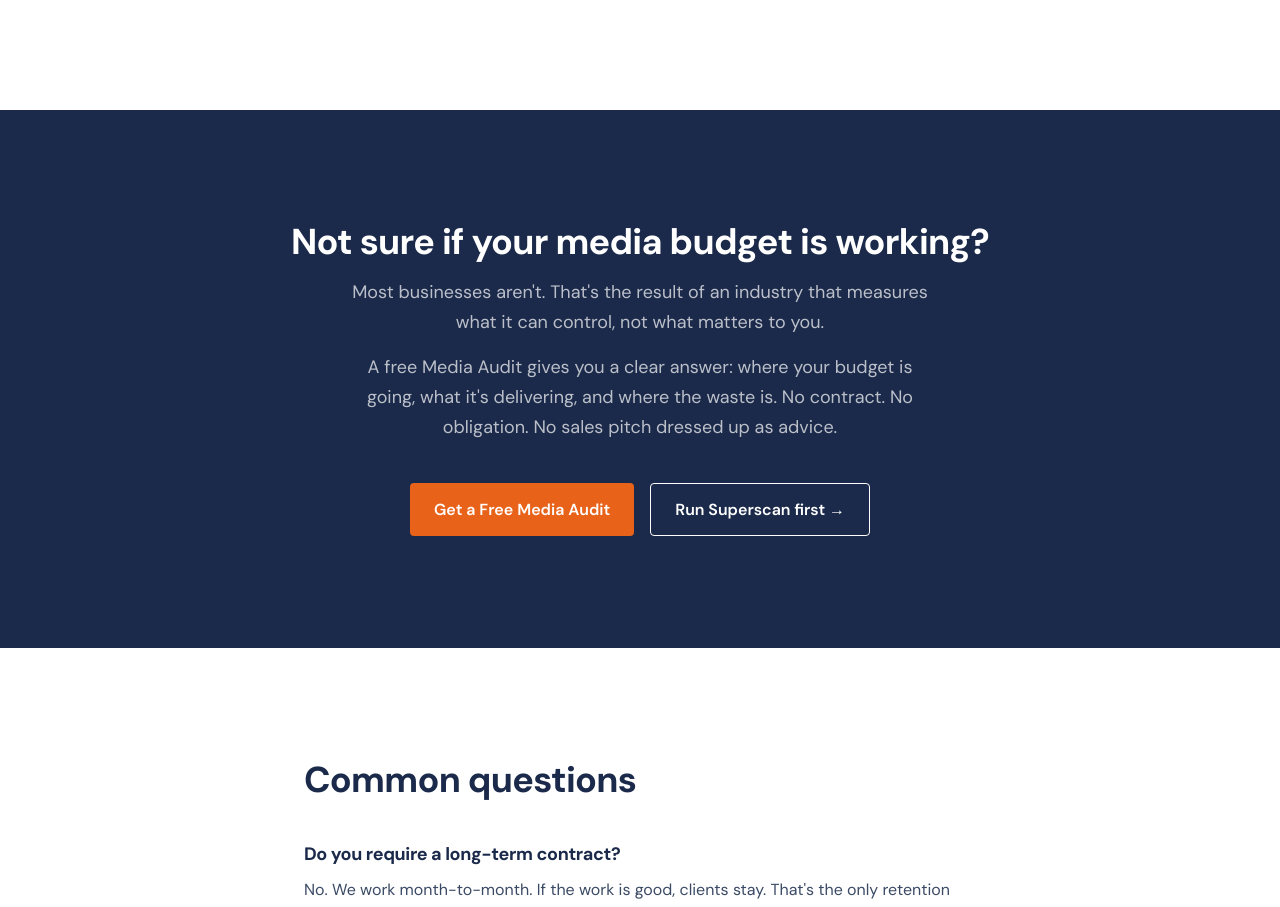
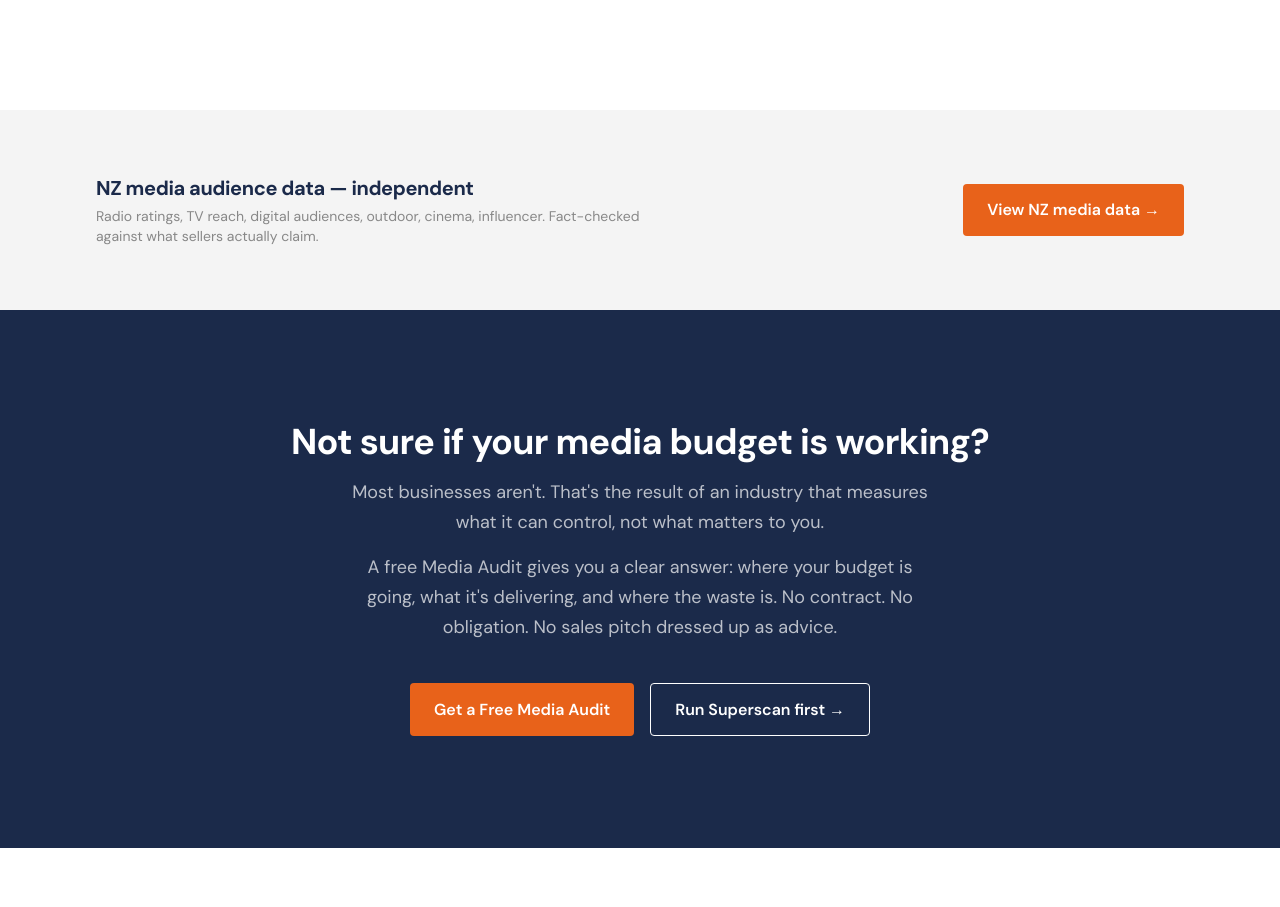
Before and after one commit to ron571/supermedia-website, a Next.js app: page / in a window 1280 px wide. Shown: the part 6156-7063 px from the top of the page. Built offline with nearby package versions, Linux system fonts and the light colour scheme; no server answers.

Commit message:
seo: fix sitemap, robots.txt, meta titles, add homepage resources link

```diff
--- a/src/app/(main)/clients/page.tsx
+++ b/src/app/(main)/clients/page.tsx
@@ -2,9 +2,9 @@ import type { Metadata } from "next";
 import Link from "next/link";
 
 export const metadata: Metadata = {
-  title: "Clients",
+  title: "NZ Media Clients — Businesses Super Media Has Worked With",
   description:
-    "Some of the New Zealand businesses Super Media has worked with across strategy, media planning, auditing and advisory.",
+    "New Zealand businesses Super Media has worked with across media strategy, media planning, auditing and advisory — retail, professional services, financial services, and property.",
   alternates: { canonical: "/clients" },
 };
 
--- a/src/app/(main)/contact/page.tsx
+++ b/src/app/(main)/contact/page.tsx
@@ -1,9 +1,9 @@
 import type { Metadata } from "next";
 
 export const metadata: Metadata = {
-  title: "Talk to Ron",
+  title: "Contact Super Media — NZ Independent Media Consultancy",
   description:
-    "Book a 30-minute call with Ron Sneddon or send a message. The first conversation is free, and if Super isn't the right fit, Ron will tell you.",
+    "Book a 30-minute call with Ron Sneddon or send a message. The first conversation is free, and if Super Media isn't the right fit, Ron will tell you.",
   alternates: { canonical: "/contact" },
 };
 
--- a/src/app/(main)/page.tsx
+++ b/src/app/(main)/page.tsx
@@ -610,6 +610,21 @@ export default function HomePage() {
         </div>
       </section>
 
+      {/* ─── Section 9b: Resources Promo ─── */}
+      <section className="bg-grey-light py-14 lg:py-16">
+        <div className="section-container">
+          <div className="flex flex-col sm:flex-row sm:items-center justify-between gap-6">
+            <div>
+              <h2 className="text-navy text-xl font-bold mb-1">NZ media audience data — independent</h2>
+              <p className="text-grey-dark text-sm max-w-xl">Radio ratings, TV reach, digital audiences, outdoor, cinema, influencer. Fact-checked against what sellers actually claim.</p>
+            </div>
+            <Link href="/resources" className="btn-primary shrink-0">
+              View NZ media data →
+            </Link>
+          </div>
+        </div>
+      </section>
+
       {/* ─── Section 10: Final CTA ─── */}
       <section className="bg-navy py-20 lg:py-28">
         <div className="section-container text-center">
--- a/src/app/sitemap.ts
+++ b/src/app/sitemap.ts
@@ -14,9 +14,20 @@ export default function sitemap(): MetadataRoute.Sitemap {
     { url: `${BASE_URL}/superscan`, lastModified: new Date(), changeFrequency: "weekly", priority: 0.9 },
     { url: `${BASE_URL}/thinking`, lastModified: new Date(), changeFrequency: "weekly", priority: 0.7 },
     { url: `${BASE_URL}/results`, lastModified: new Date(), changeFrequency: "monthly", priority: 0.7 },
+    { url: `${BASE_URL}/clients`, lastModified: new Date(), changeFrequency: "monthly", priority: 0.6 },
     { url: `${BASE_URL}/contact`, lastModified: new Date(), changeFrequency: "yearly", priority: 0.6 },
     { url: `${BASE_URL}/privacy`, lastModified: new Date(), changeFrequency: "yearly", priority: 0.3 },
-    { url: `${BASE_URL}/resources/nz-media-rates`, lastModified: new Date(), changeFrequency: "yearly", priority: 0.8 },
+    // Resources hub
+    { url: `${BASE_URL}/resources`, lastModified: new Date(), changeFrequency: "monthly", priority: 0.9 },
+    // Resource pages
+    { url: `${BASE_URL}/resources/nz-radio-ratings`, lastModified: new Date(), changeFrequency: "quarterly", priority: 0.8 },
+    { url: `${BASE_URL}/resources/nz-tv-ratings`, lastModified: new Date(), changeFrequency: "quarterly", priority: 0.8 },
+    { url: `${BASE_URL}/resources/nz-press-readership`, lastModified: new Date(), changeFrequency: "quarterly", priority: 0.8 },
+    { url: `${BASE_URL}/resources/nz-digital-audiences`, lastModified: new Date(), changeFrequency: "quarterly", priority: 0.8 },
+    { url: `${BASE_URL}/resources/nz-outdoor-media`, lastModified: new Date(), changeFrequency: "quarterly", priority: 0.8 },
+    { url: `${BASE_URL}/resources/nz-cinema-advertising`, lastModified: new Date(), changeFrequency: "quarterly", priority: 0.7 },
+    { url: `${BASE_URL}/resources/nz-influencer-marketing`, lastModified: new Date(), changeFrequency: "quarterly", priority: 0.7 },
+    { url: `${BASE_URL}/resources/nz-media-rates`, lastModified: new Date(), changeFrequency: "quarterly", priority: 0.8 },
   ];
 
   const articleRoutes: MetadataRoute.Sitemap = articles.map((article) => ({
```
Also changed, not shown: public/robots.txt (added), 1 other file (tests, documents, lock files or other folders).
